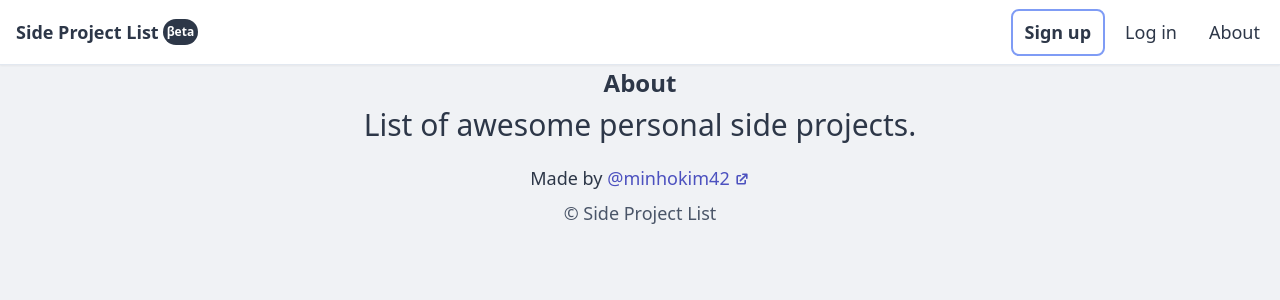
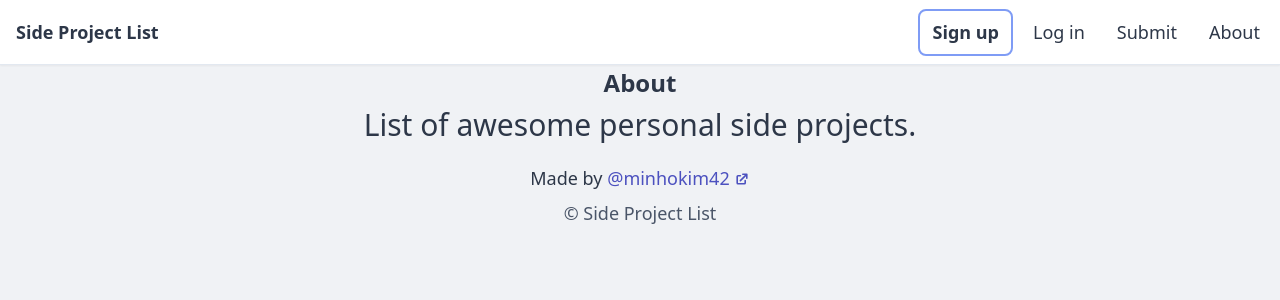
Before and after one commit to minho42/sideprojectlist, a Django app: page /about/ in a window 1280 px wide. Shown: the top 300 px of the page. Run offline with Django 3.2, Linux system fonts and the light colour scheme; style sheets or scripts are compiled from the project's sources; parts of the project's set-up code (start-up, migrations or seed data) failed here and were passed over; some libraries are stand-ins or nearby versions.

Commit message:
remove beta tag

```diff
--- a/templates/navbar.html
+++ b/templates/navbar.html
@@ -17,11 +17,9 @@
         </button>
       </div>
       <div class="flex items-center">
-        <!-- <a href="{% url 'project:list' %}" class="bg-indigo-500 hover:bg-indigo-600 text-white rounded-xl border-b border-gray-200 px-2 py-1 font-bold text-lg"> -->
         <a href="{% url 'project:list' %}" class=" px-1 py-1 font-bold text-lg">
           Side Project List
         </a>
-        <div class="rounded-full bg-gray-800 text-white px-1 py-1 text-xs font-bold">βeta</div>
       </div>
       <div class="sm:hidden mr-3" style="touch-action: manipulation;">
         {% if not request.user.is_authenticated %}
@@ -65,10 +63,6 @@
           {{ user.firstname_or_username }}
         </span>
       </a>
-      <a href="{% url 'project:submit' %}"
-        class="block px-3 py-2 ml-2 text-center sm:rounded-lg sm:border-none border-t border-gray-300 hover:bg-gray-200">
-        Submit
-      </a>
       <a href="{% url 'account_logout' %}"
         class="block px-3 py-2 ml-2 text-center sm:rounded-lg sm:border-none border-t border-gray-300 hover:bg-gray-200 sm:mt-0">
         Log out</a>
@@ -80,6 +74,11 @@
         class="block px-3 py-2 ml-2 text-center sm:rounded-lg sm:border-none border-t border-gray-300 hover:bg-gray-200 sm:mt-0">
         Log in</a>
       {% endif %}
+
+      <a href="{% url 'project:submit' %}"
+        class="block px-3 py-2 ml-2 text-center sm:rounded-lg sm:border-none border-t border-gray-300 hover:bg-gray-200">
+        Submit
+      </a>
       <a href="{% url 'about' %}"
         class="block px-3 py-2 ml-2 text-center sm:rounded-lg sm:border-none border-t border-gray-300 hover:bg-gray-200 sm:mt-0">
         About</a>
```
